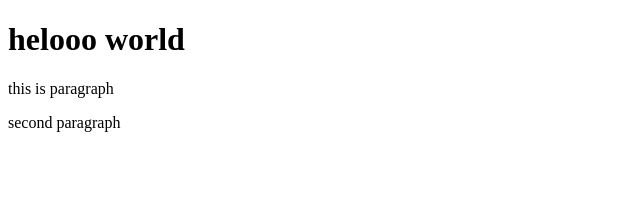
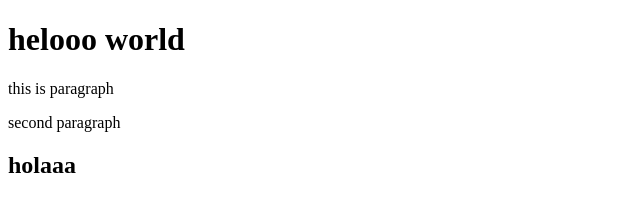
Before and after one commit to meghabothe996/git-test, a website: page index.html in a window 1280 px wide. Shown: the whole page, without its empty margins (0-640 px from the left). Drawn offline with Linux system fonts and the light colour scheme.

Commit message:
fourth commit

```diff
--- a/index.html
+++ b/index.html
@@ -10,5 +10,6 @@
     <h1>helooo world</h1>
     <p>this is paragraph</p>
     <p>second paragraph</p>
+    <h2>holaaa</h2>
 </body>
 </html>
```
Also changed, not shown: package.json (added, +24 -0 lines), 2 other files.
